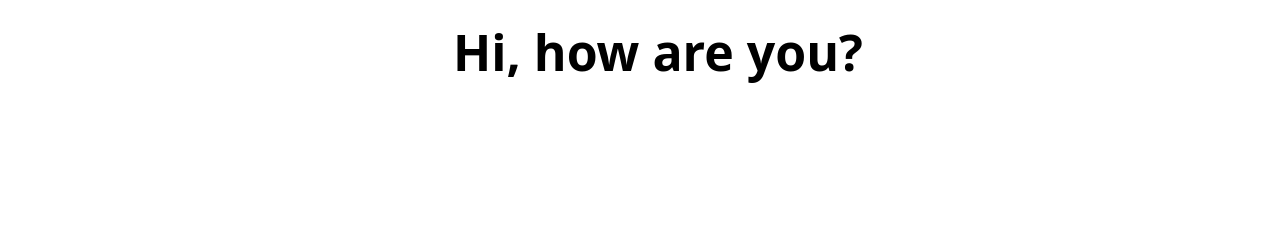
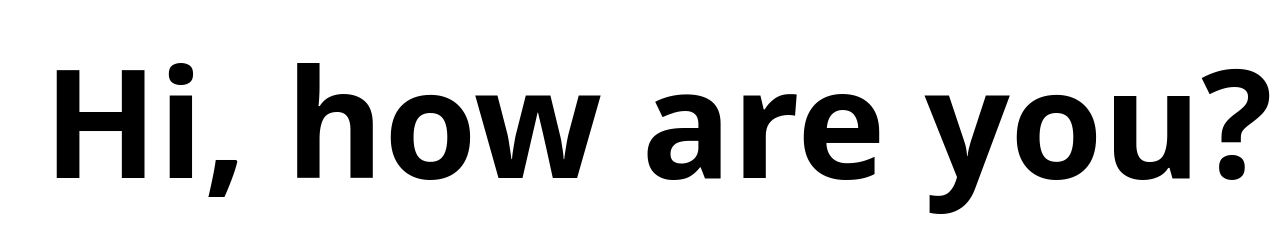
Before and after one commit to satofh/word_sh_ios, a plain HTML site: page index.html in a window 1280 px wide. Shown: the top 252 px of the page. Drawn offline with Linux system fonts and the light colour scheme.

Commit message:
Update index.css

```diff
--- a/index.css
+++ b/index.css
@@ -9,3 +9,8 @@ body {
     text-align: center;
     font-size:50px;
 }
+
+strong {
+    font-size:300%;
+
+    }
```
